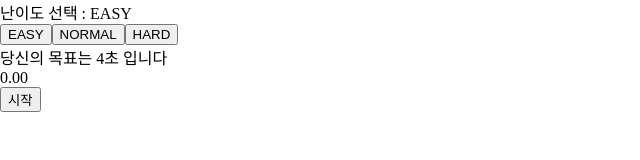
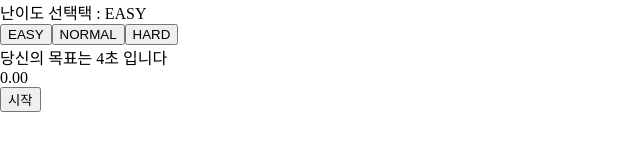
Before and after one commit to dengoyoon/useless-project, a React (Vite) app in the folder apps/life-is-timing/: page / in a window 1280 px wide. Shown: the top 160 px of the page, without its empty margins (0-640 px from the left). Built offline with nearby package versions, Linux system fonts and the light colour scheme.

Commit message:
배포 테스트

```diff
--- a/apps/life-is-timing/src/App.tsx
+++ b/apps/life-is-timing/src/App.tsx
@@ -19,7 +19,7 @@ function App() {
 
   return (
     <div>
-      <div>난이도 선택 : {level}</div>
+      <div>난이도 선택택 : {level}</div>
       <div>
         <button
           disabled={timerState !== "INIT"}
```
